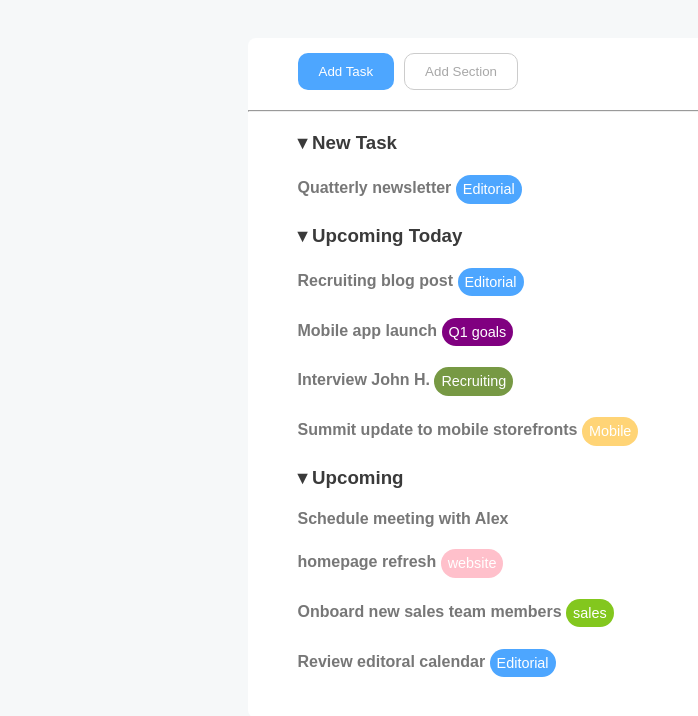
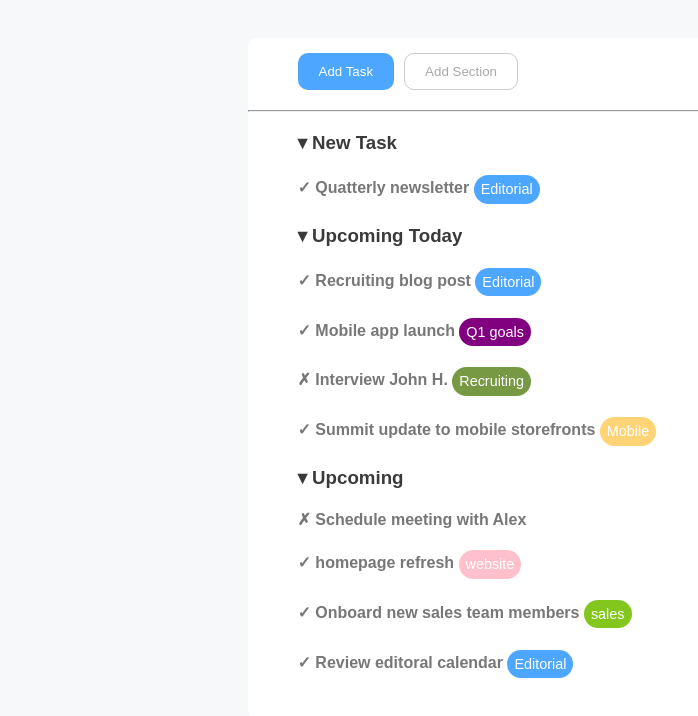
Before and after one commit to severogianluca/html-css-toboolist, a plain HTML site: page index.html in a window 1280 px wide. Shown: the part 102-818 px from the top of the page, without its empty margins (0-698 px from the left). Drawn offline with Linux system fonts and the light colour scheme.

Commit message:
Feat: aggiunta gli entity code per simulare le task completate e non

```diff
--- a/index.html
+++ b/index.html
@@ -35,6 +35,7 @@
 
             </h3>
             <h4>
+                <span class="status checked">&check;</span>
                 Quatterly newsletter
                 <button class="bot primary">Editorial</button>
             </h4>
@@ -45,22 +46,24 @@
                  <div>
                     <strong>&#9662 Upcoming  Today</strong>
                  </div>
-
-
             </h3>
             <h4>
+                <span class="status checked">&check;</span>
                 Recruiting blog post
                  <button class="bot primary">Editorial</button>
             </h4>
             <h4>
+                <span class="status checked">&check;</span>
                 Mobile app launch
                  <button class="bot viola">Q1 goals</button>
             </h4>
             <h4>
+                <span class="status">&cross;</span>
                 Interview John H.
                  <button class="bot verdescuro">Recruiting</button>
             </h4>
             <h4>
+                <span class="status checked">&check;</span>
                 Summit update to mobile storefronts
                  <button class="bot giallo">Mobile</button>
             </h4>
@@ -74,18 +77,22 @@
 
             </h3>
             <h4>
+                <span class="status">&cross;</span>
                 Schedule meeting with Alex
 
             </h4>
             <h4>
+                <span class="status checked">&check;</span>
                 homepage refresh
                 <button class="bot rosa">website</button>
             </h4>
             <h4>
+                <span class="status checked">&check;</span>
                 Onboard new sales team members
                 <button class="bot verde">sales</button>
             </h4>
             <h4>
+                <span class="status checked">&check;</span>
                Review editoral calendar
                 <button class="bot primary">Editorial</button>
             </h4>
```
